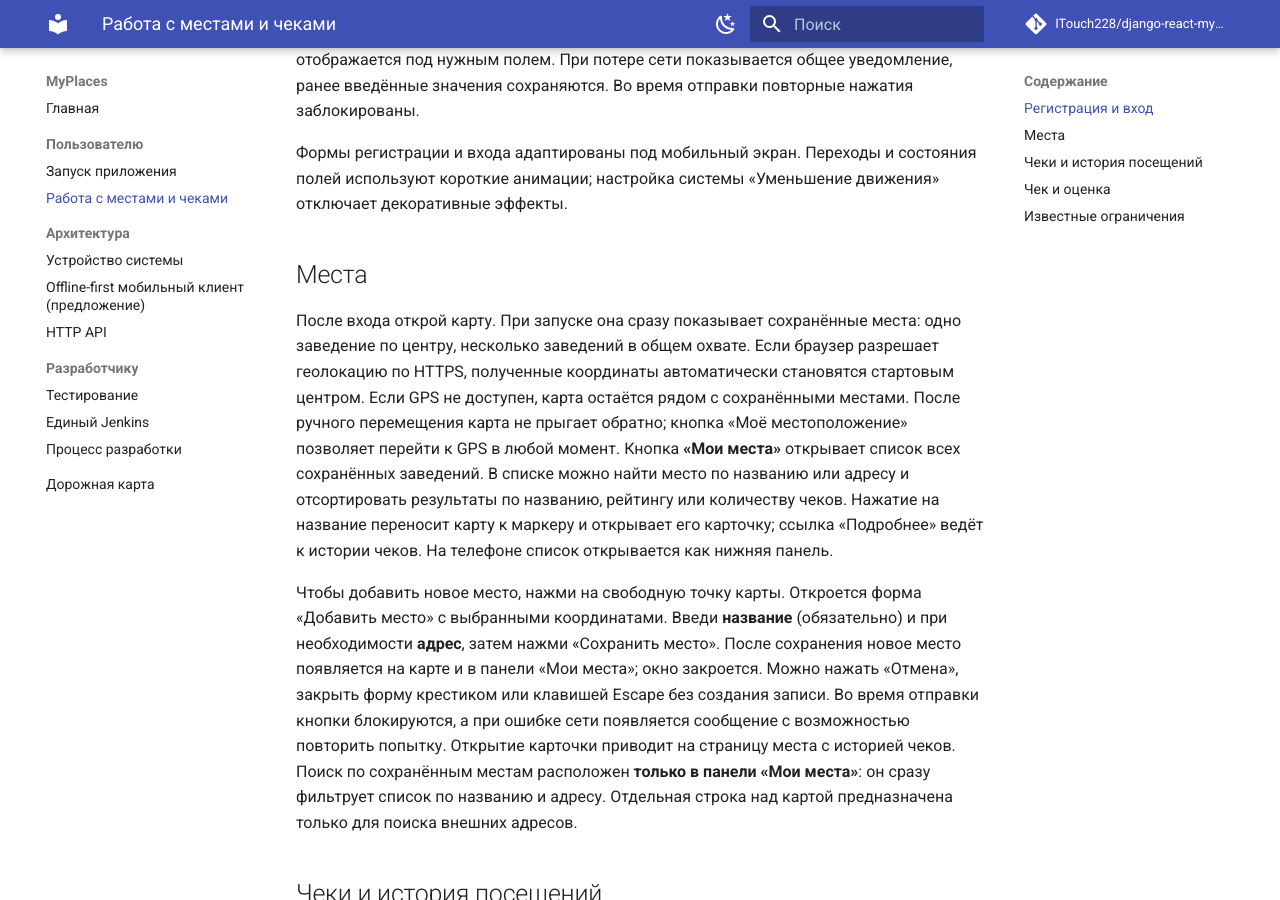
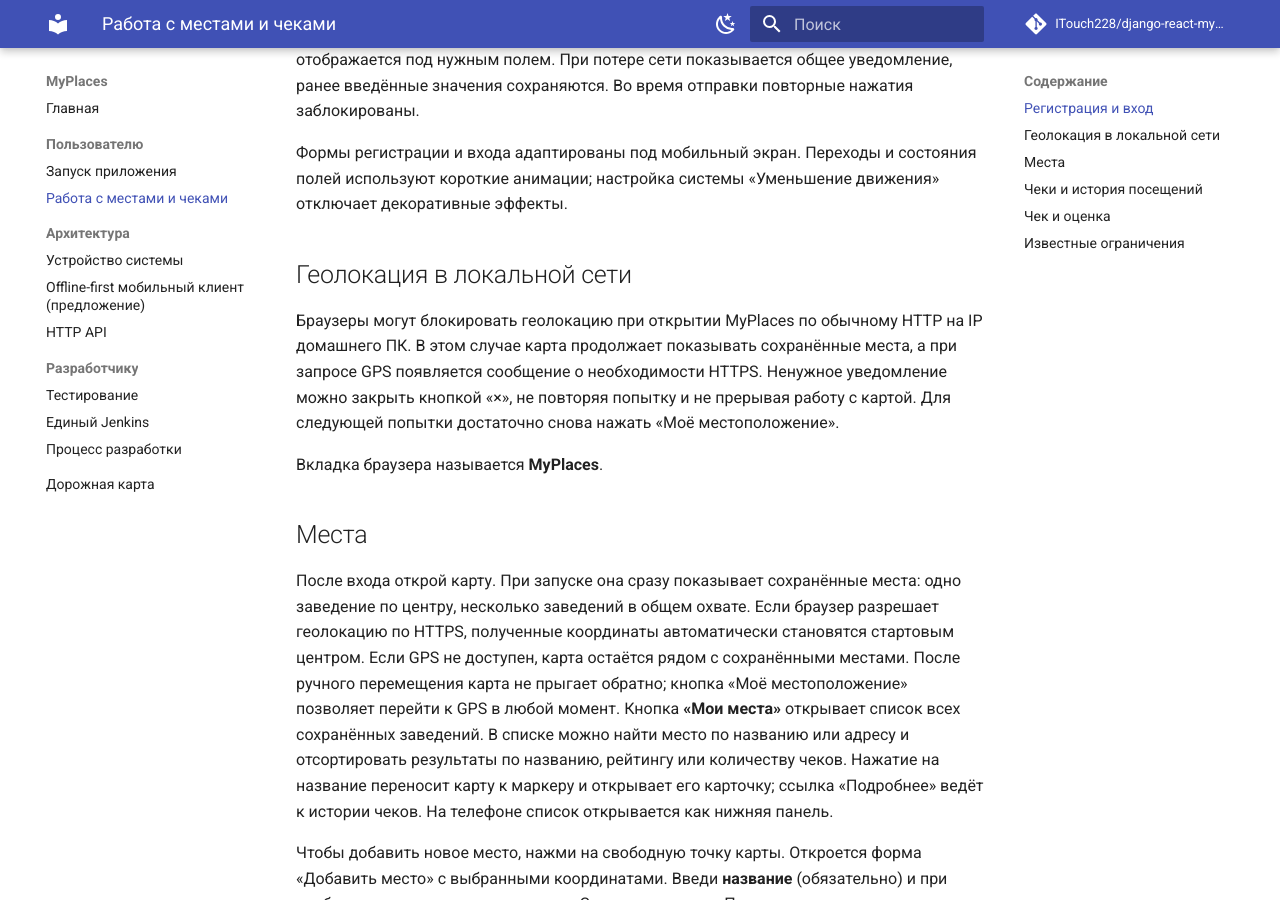
Before and after one commit to ITouch228/django-react-myplaces, an MkDocs documentation site: the page built from docs/user-guide.md, in a window 1280 px wide and 900 px high, scrolled down 353 px. Built offline with MkDocs 1.6.1 and Material for MkDocs 9.7.7, drawn with Linux system fonts in a browser that asks for light colours; comment, search, counter and statistics services are not loaded.

```diff
--- a/docs/user-guide.md
+++ b/docs/user-guide.md
@@ -7,6 +7,12 @@
 Если сервер отклоняет регистрацию (например, имя уже занято), сообщение отображается под нужным полем. При потере сети показывается общее уведомление, ранее введённые значения сохраняются. Во время отправки повторные нажатия заблокированы.
 
 Формы регистрации и входа адаптированы под мобильный экран. Переходы и состояния полей используют короткие анимации; настройка системы «Уменьшение движения» отключает декоративные эффекты.
+
+## Геолокация в локальной сети
+
+Браузеры могут блокировать геолокацию при открытии MyPlaces по обычному HTTP на IP домашнего ПК. В этом случае карта продолжает показывать сохранённые места, а при запросе GPS появляется сообщение о необходимости HTTPS. Ненужное уведомление можно закрыть кнопкой «×», не повторяя попытку и не прерывая работу с картой. Для следующей попытки достаточно снова нажать «Моё местоположение».
+
+Вкладка браузера называется **MyPlaces**.
 
 ## Места
 
```
